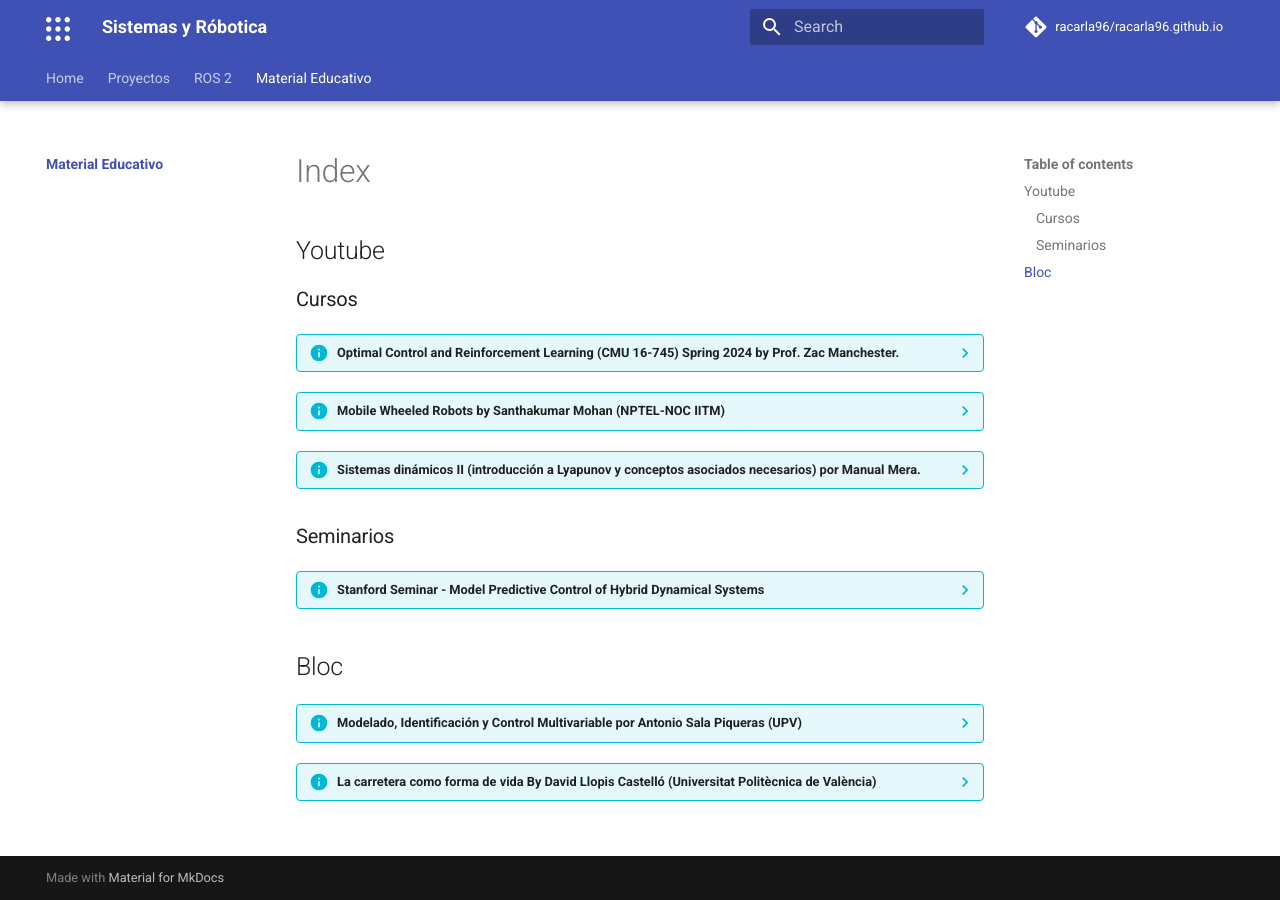
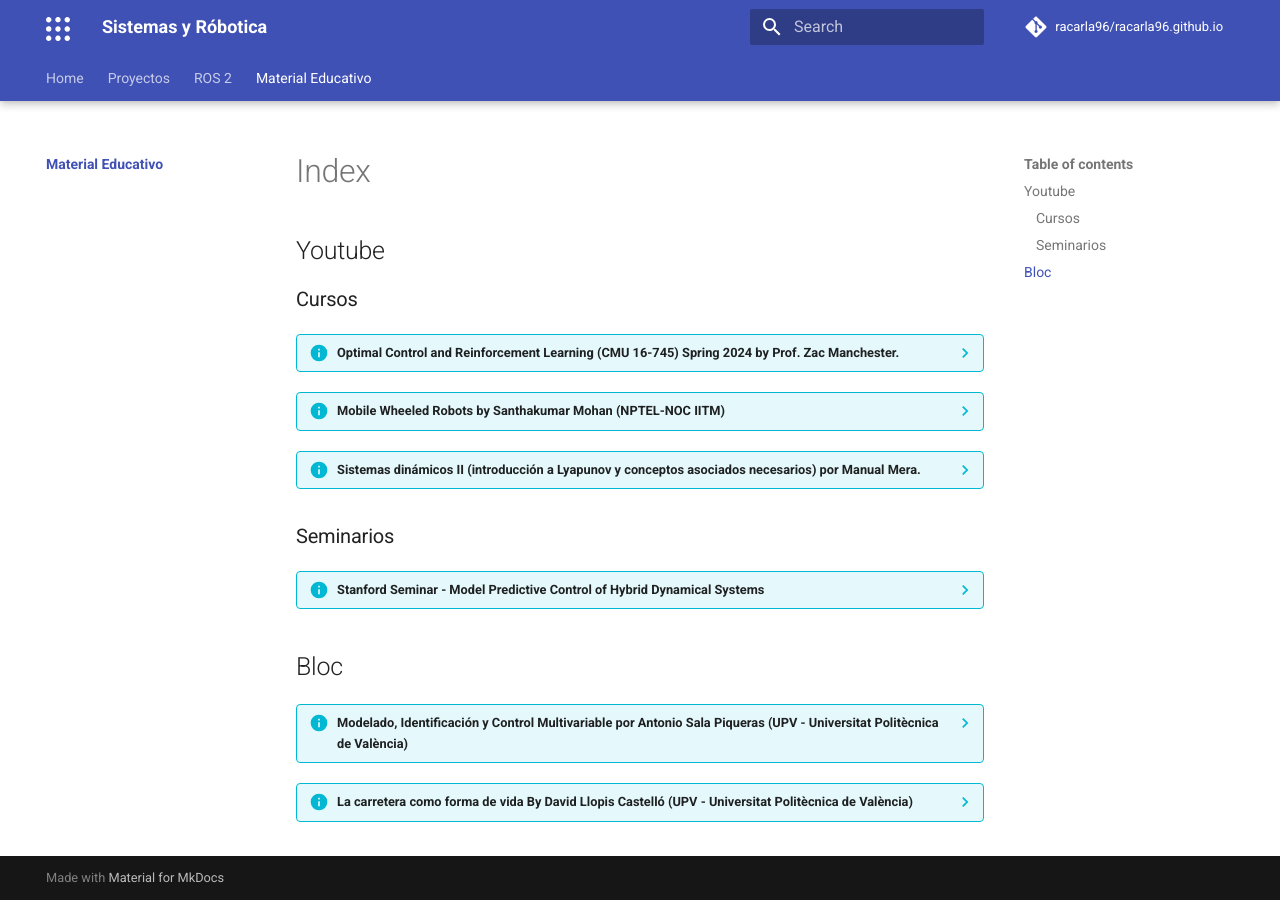
Before and after one commit to racarla96/racarla96.github.io, an MkDocs documentation site: the page built from docs/material_educativo/index.md, in a window 1280 px wide. Built offline with MkDocs 1.6.1 and Material for MkDocs 9.7.7, drawn with Linux system fonts in a browser that asks for light colours; comment, search, counter and statistics services are not loaded.

Commit message:
Update index.md

```diff
--- a/docs/material_educativo/index.md
+++ b/docs/material_educativo/index.md
@@ -27,16 +27,16 @@
 
 ## Bloc
 
-??? info "Modelado, Identificación y Control Multivariable por Antonio Sala Piqueras (UPV)"
+??? info "Modelado, Identificación y Control Multivariable por Antonio Sala Piqueras (UPV - Universitat Politècnica de València)"
 
     Modelado, Identificación y Control Multivariable por Antonio Sala Piqueras, Depto. Ingeniería de Sistemas y Automática (DISA), Universitat Politècnica de València (UPV).
-    - https://personales.upv.es/asala/DocenciaOnline/index.html
-    - https://personales.upv.es/asala/DocenciaOnline/Cursos/Apuntes.html
 
-    En esta entrada podrás encontrar un material rico y variado en Castellano sobre la teoría de control.
+    [Web - Índice](https://personales.upv.es/asala/DocenciaOnline/index.html)
+    [Web - Apuntes](https://personales.upv.es/asala/DocenciaOnline/Cursos/Apuntes.html)
 
-??? info "La carretera como forma de vida By David Llopis Castelló (Universitat Politècnica de València)"
+    En esta entrada podrás encontrar un material muy rico y variado en Castellano sobre la teoría de control.
 
+??? info "La carretera como forma de vida By David Llopis Castelló (UPV - Universitat Politècnica de València)"
     https://dallocas.blogs.upv.es/
 
     En este bloc podrás encontrar aspectos diversos sobre la conducción en general, desde entradas referentes a los coches autónomos como el mantenimiento de carreteras.
```
